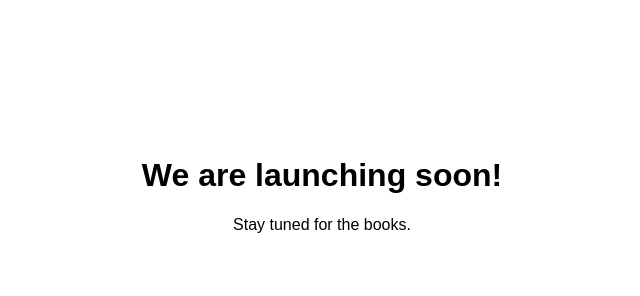
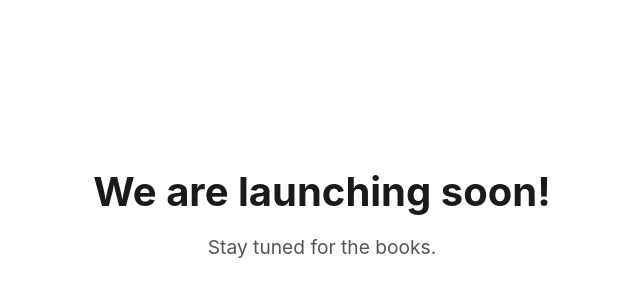
Before and after one commit to Goggo794/minsanning-site, a plain HTML site: page index.html in a window 1280 px wide. Shown: the whole page, without its empty margins (318-958 px from the left). Drawn offline with Linux system fonts and the light colour scheme.

Commit message:
Update index.html

```diff
--- a/index.html
+++ b/index.html
@@ -2,9 +2,25 @@
 <html lang="en">
 <head>
     <meta charset="UTF-8">
+    <!-- Denna rad säger åt mobilen att skala sidan 1:1 -->
+    <meta name="viewport" content="width=device-width, initial-scale=1.0">
     <title>Coming Soon</title>
     <style>
-        body { font-family: sans-serif; text-align: center; padding: 10%; }
+        body {
+            font-family: -apple-system, BlinkMacSystemFont, "Segoe UI", Roboto, sans-serif;
+            text-align: center;
+            padding: 20px;
+            margin-top: 15vh;
+            color: #1a1a1a;
+        }
+        h1 {
+            font-size: 2.5rem;
+            margin-bottom: 10px;
+        }
+        p {
+            font-size: 1.2rem;
+            color: #555;
+        }
     </style>
 </head>
 <body>
```
